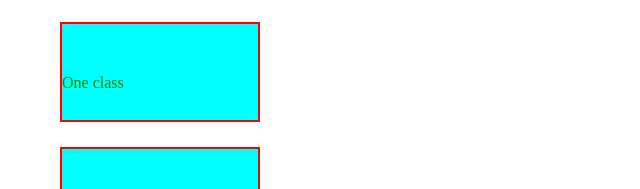
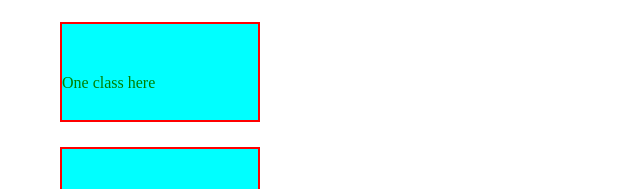
Before and after one commit to johnstaffo/FrontEndWebDevelopmentPluralsight, a plain HTML site: page index2.html in a window 1280 px wide. Shown: the part 205-394 px from the top of the page, 0-640 px from the left. Drawn offline with Linux system fonts and the light colour scheme.

Commit message:
Initial commit

```diff
--- a/index2.html
+++ b/index2.html
@@ -9,7 +9,7 @@
 <link rel="stylesheet" type="text/css" href="mystyle.css">
 <div class="parent-div">
     <div>No class</div>
-    <div class="this-class">One class</div>
+    <div class="this-class">One class here</div>
     <div>Also no class</div>
     <div class="this-class another-class">Two classes</div>
     <div style="background-color: pink" id="special" class="this-class another-class">Two classes + id</div>
```
